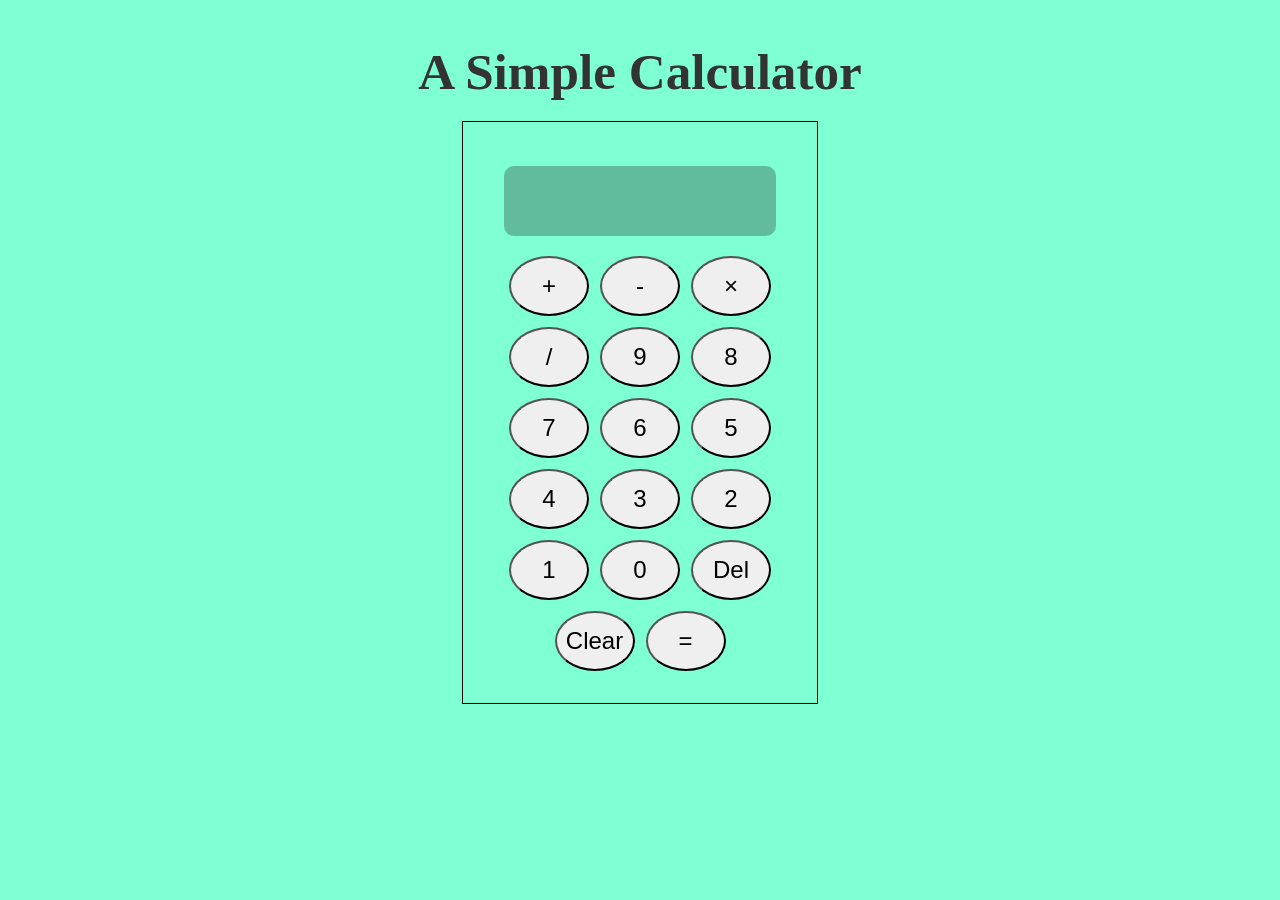
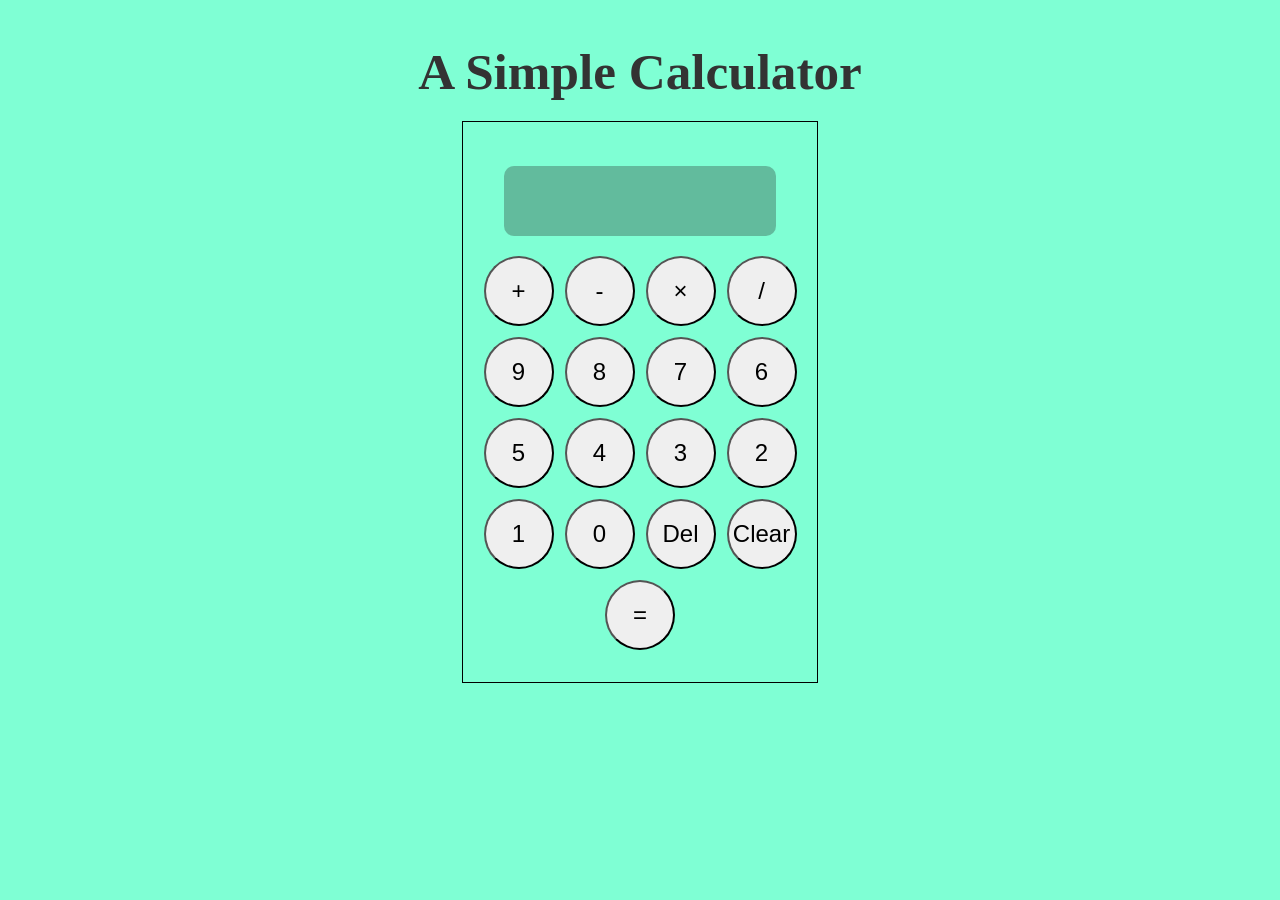

Refactored to use css grid

--- a/styles.css
+++ b/styles.css
@@ -1,63 +1,70 @@
 body {
-    display: flex;
-    justify-content: center;
-    align-items: center;
-    flex-direction: column;
-    background-color: aquamarine;
+  display: flex;
+  justify-content: center;
+  align-items: center;
+  flex-direction: column;
+  background-color: aquamarine;
 }
 
 .calc-body {
-    display: flex;
-    border: solid 1px black;
-    width: 23%;
-    flex-wrap: wrap;
-    gap: 20px;
-    align-items: center;
-    justify-content: center;
-    padding: 2rem;
+  display: flex;
+  border: solid 1px black;
+  width: 23%;
+  flex-wrap: wrap;
+  gap: 20px;
+  align-items: center;
+  justify-content: center;
+  padding: 2rem;
 }
 
 .display {
-    width: 80%;
-    margin-top: 4%;
-    background: #2222224e;
-    padding: 20px;
-    font-size: 2rem;
-    border-radius: 10px;
-    height: 30px;
-    overflow: hidden;
-    display: flex;
-    align-items: center;
-    justify-content: flex-end;
+  width: 80%;
+  margin-top: 4%;
+  background: #2222224e;
+  padding: 20px;
+  font-size: 2rem;
+  border-radius: 10px;
+  height: 30px;
+  overflow: hidden;
+  display: flex;
+  align-items: center;
+  justify-content: flex-end;
 }
 button {
-    border-radius: 50%;
-    padding: 20px;
-    font-size: 1.5rem;
-    width: 80px;
-    height: 60px;
-    display: flex;
-    justify-content: center;
-    align-items: center;
+  border-radius: 50%;
+  padding: 20px;
+  font-size: 1.5rem;
+  width: 70px;
+  height: 70px;
+  display: flex;
+  justify-content: center;
+  align-items: center;
+  cursor: pointer;
 }
+
+.equal {
+  grid-column: span 4;
+  align-self: center;
+  justify-self: center;
+}
+
 .buttons {
-    display: flex;
-    flex-wrap: wrap;
-    justify-content: center;
-    gap: 11px;
-    max-width: 400px;
+  display: grid;
+  grid-template-columns: 1fr 1fr 1fr 1fr;
+  gap: 11px;
+  max-width: 400px;
 }
 h1 {
-    font-family: 'Baloo 2', cursive;
-    font-size: 3.2rem;
-    color: #333;
-    text-align: center;
-    margin-bottom: 20px;
+  font-family: "Baloo 2", cursive;
+  font-size: 3.2rem;
+  color: #333;
+  text-align: center;
+  margin-bottom: 20px;
 }
 
 .warning {
-    margin-top: 3.2rem;
-    color: rgb(255, 0, 0);
-    font-size: 7rem;
-    font-family: Impact, Haettenschweiler, 'Arial Narrow Bold', sans-serif;
+  margin-top: 3.2rem;
+  color: rgb(255, 0, 0);
+  font-size: 7rem;
+  font-family: Impact, Haettenschweiler, "Arial Narrow Bold", sans-serif;
 }
